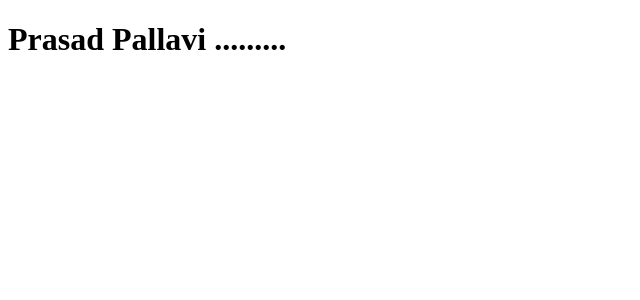
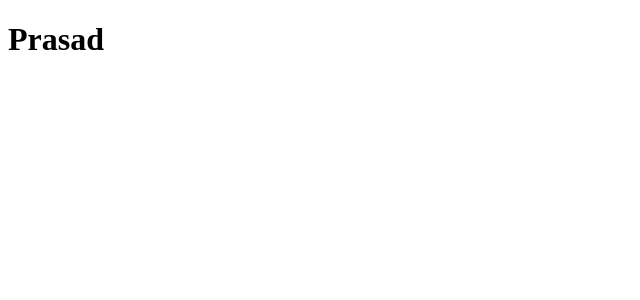
Before and after one commit to PrasadPallaa/azure_devops, an Angular app: page / in a window 1280 px wide. Shown: the top 300 px of the page, without its empty margins (0-640 px from the left). Built offline with nearby package versions, Linux system fonts and the light colour scheme.

Commit message:
Fixed AB#9

```diff
--- a/src/app/app.component.html
+++ b/src/app/app.component.html
@@ -1,3 +1,3 @@
-<h1>Prasad Pallavi .........</h1>
+<h1>Prasad</h1>
 
 <router-outlet></router-outlet>
```
